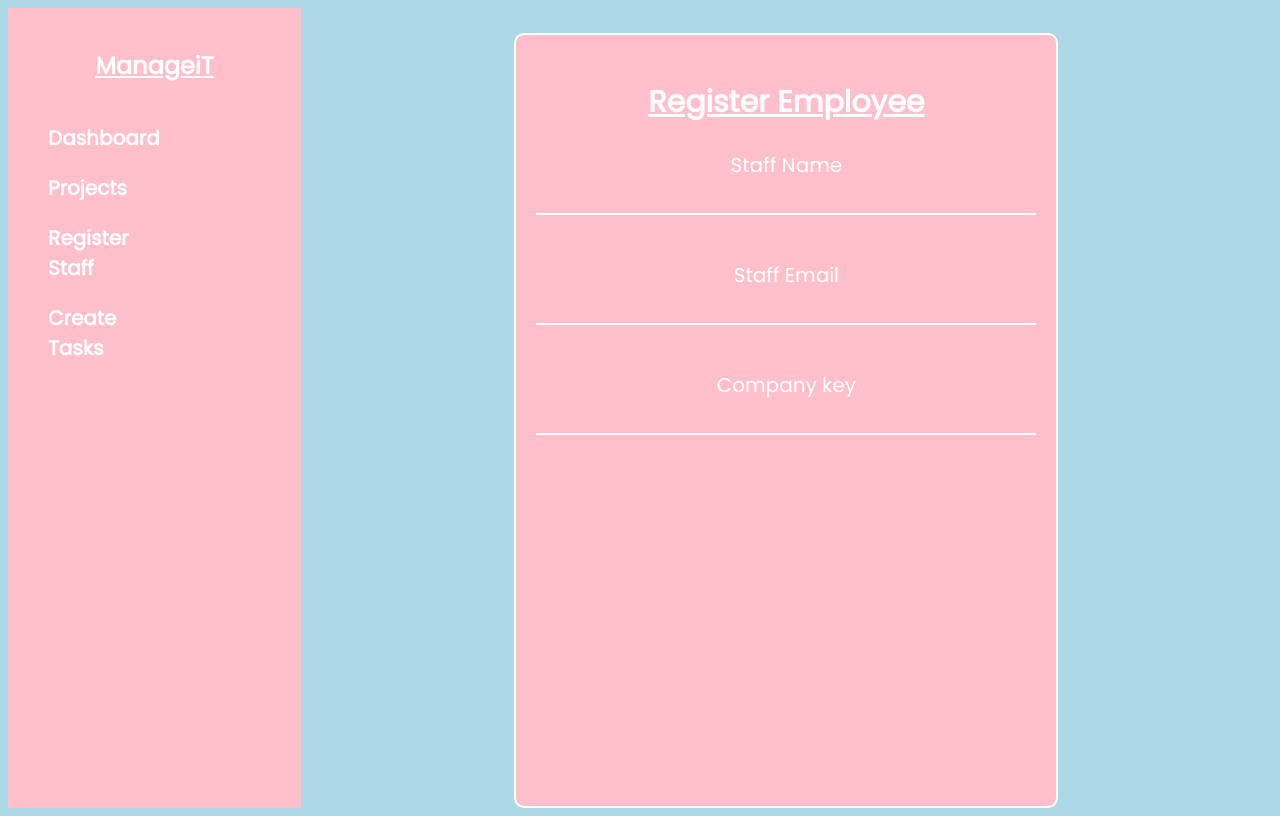
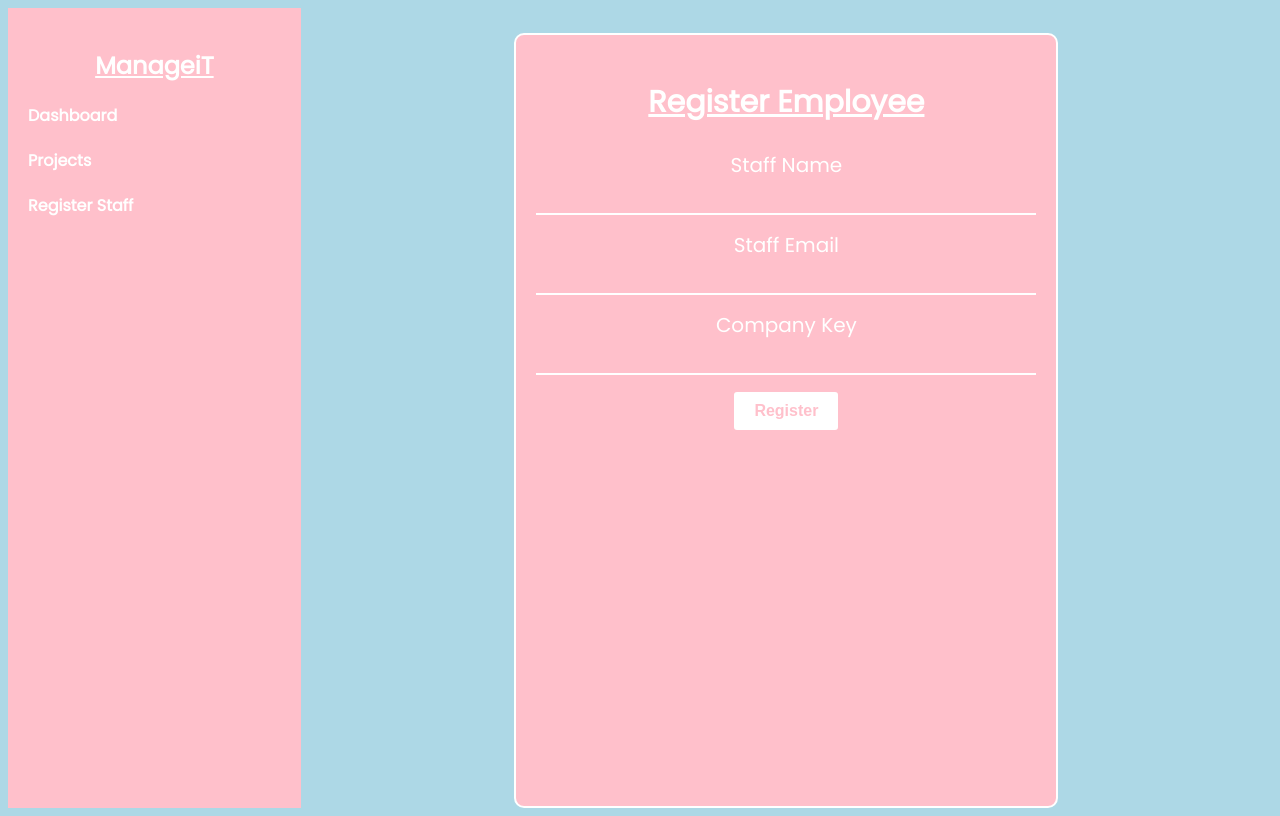
Before and after one commit to jaelynnnn/ManageiT, a PHP site: page /staff_register.php in a window 1280 px wide. Run offline with PHP 8.4, Linux system fonts and the light colour scheme.

Commit message:
Update staff_register.php

```diff
--- a/manageit/staff_register.php
+++ b/manageit/staff_register.php
@@ -1,4 +1,37 @@
-<!-- staff_registration.html / this page is for registering staff-->
+<?php
+require 'config.php'; // Database configuration file
+
+if ($_SERVER["REQUEST_METHOD"] == "POST") {
+    // Capture form data
+    $staffName = $_POST['staff_name'];
+    $staffEmail = $_POST['staff_email'];
+    $companyKey = $_POST['company_key'];
+
+    // Debugging: Display captured form data
+    echo "Staff Name: " . $staffName . "<br>";
+    echo "Staff Email: " . $staffEmail . "<br>";
+    echo "Company Key: " . $companyKey . "<br>";
+
+    try {
+        // Insert staff details into the database
+        $sql = "INSERT INTO staff (staff_name, staff_email, company_key) VALUES (:staff_name, :staff_email, :company_key)";
+        $stmt = $pdo->prepare($sql);
+        $stmt->bindParam(':staff_name', $staffName);
+        $stmt->bindParam(':staff_email', $staffEmail);
+        $stmt->bindParam(':company_key', $companyKey);
+        $stmt->execute();
+
+        echo "<p style='color: green; text-align: center;'>Staff successfully registered!</p>";
+    } catch (PDOException $e) {
+        if ($e->getCode() == 23000) { // Duplicate entry error
+            echo "<p style='color: red; text-align: center;'>Email already exists. Please use a different email.</p>";
+        } else {
+            echo "<p style='color: red; text-align: center;'>Database error: " . $e->getMessage() . "</p>";
+        }
+    }
+}
+?>
+
 <!DOCTYPE html>
 <html lang="en">
   <head>
@@ -21,14 +54,12 @@
 
       .menu {
         margin-bottom: 20px;
-        font-weight:
-          bold;
+        font-weight: bold;
         cursor: pointer;
       }
 
       .menu:hover {
         opacity: 0.8;
-        #
       }
 
       .main-content {
@@ -38,28 +69,9 @@
         color: white;
       }
 
-      .header {
-        display: flex;
-        justify-content: space-between;
-        align-items: center;
-        margin-bottom: 20px;
-      }
-
-      .add-project-btn {
-        background-color: pink;
-        color: white;
-        padding: 10px 20px;
-        cursor: pointer;
-        border-radius: 5px;
-      }
-
-      .add-project-btn:hover {
-        opacity: 0.9;
-      }
-
       body {
         background-color: #ADD8E6;
-        font-family: poppins;
+        font-family: Poppins, sans-serif;
       }
 
       h2 {
@@ -67,10 +79,6 @@
         text-align: center;
         text-decoration: underline;
         text-decoration-color: white;
-      }
-
-      p {
-        font-size: 20px;
       }
 
       #main {
@@ -98,18 +106,6 @@
         margin-bottom: 15px;
       }
 
-      h1 {
-        text-align: left;
-        color: white;
-      }
-
-      p,
-      a {
-        font-size: 20px;
-        color: white;
-        text-decoration: none;
-      }
-
       input[type="submit"] {
         background-color: white;
         color: pink;
@@ -126,7 +122,6 @@
     <div class="container">
       <div class="sidebar">
         <h2>ManageiT</h2>
-          <div class="sidebar">
         <div class="menu">
           <a href="dashboard.php" style="color: white; text-decoration: none;">Dashboard</a>
         </div>
@@ -136,22 +131,20 @@
         <div class="menu">
           <a href="staff_register.php" style="color: white; text-decoration: none;">Register Staff</a>
         </div>
-            <div class="menu">
-              <a href="create_task.php" style="color: white; text-decoration: none;">Create Tasks</a>
-            </div>
-          </div>
       </div>
       <div id="main">
         <h2>Register Employee</h2>
-          <form action="staff_registration.php" method="POST">
+        <form action="staff_register.php" method="POST">
           <label>Staff Name</label>
           <input type="text" name="staff_name" required>
-            <br></br>
+          <br>
           <label>Staff Email</label>
           <input type="text" name="staff_email" required>
-            <br></br>
-            <label>Company key</label>
-            <input type="password" name="company key" required>
+          <br>
+          <label>Company Key</label>
+          <input type="password" name="company_key" required>
+          <br>
+          <input type="submit" value="Register">
         </form>
       </div>
     </div>
```
Lines whose indentation alone changed are shown as unchanged.
